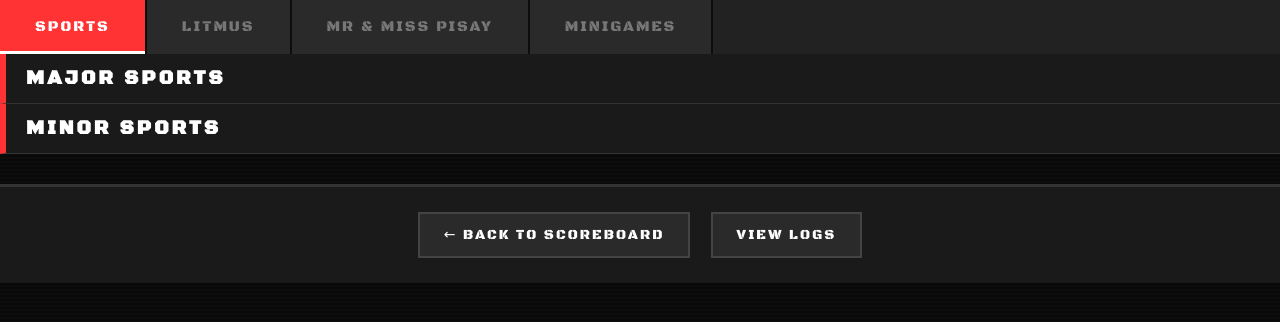
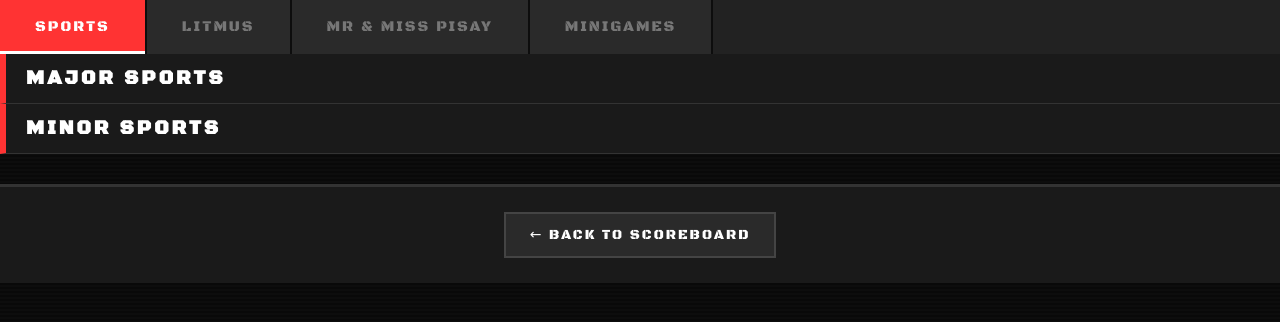
Before and after one commit to bright4Pres/intramuralsscoretracker, a Django app: page /leaderboard/ in a window 1280 px wide. Shown: the part 133-455 px from the top of the page. Run offline with Django 5.2, Linux system fonts and the light colour scheme; data that the repository does not hold is empty.

Commit message:
remove log buttoin

```diff
--- a/scoretracker/scoring/templates/leaderboard.html
+++ b/scoretracker/scoring/templates/leaderboard.html
@@ -694,7 +694,6 @@
         <!-- Links -->
         <div class="link-section">
             <a href="/">← Back to Scoreboard</a>
-            <a href="/logs/">View Logs</a>
         </div>
     </div>
 
```
